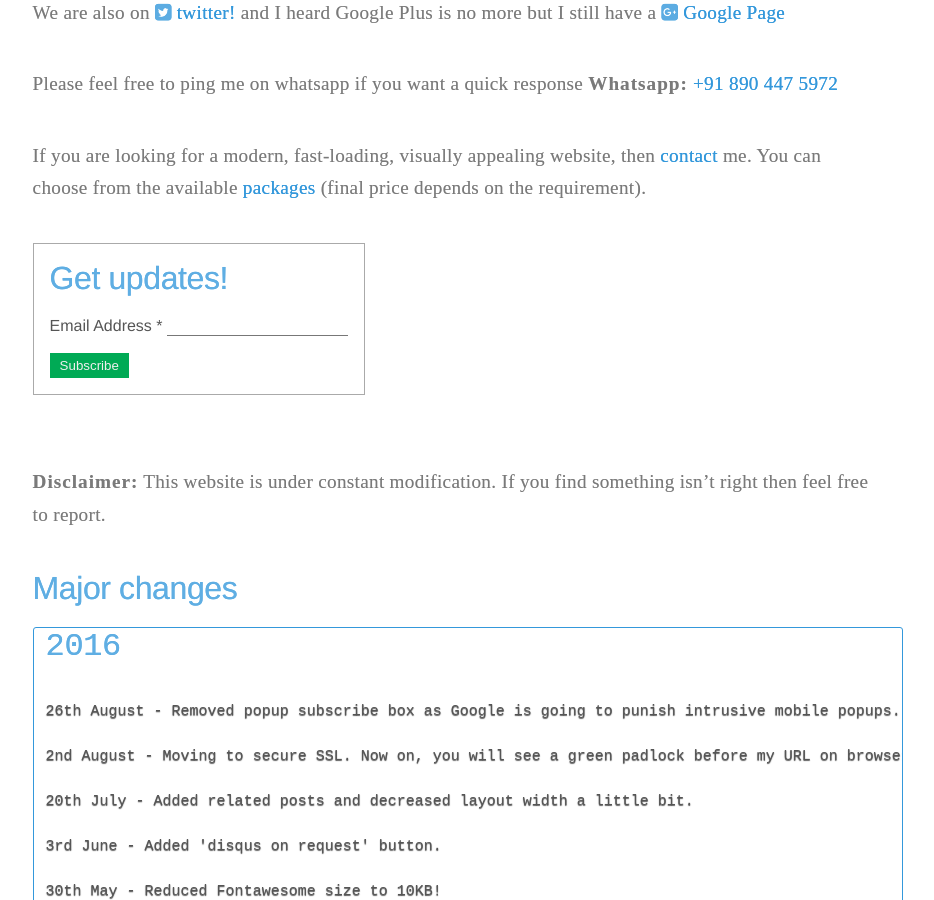
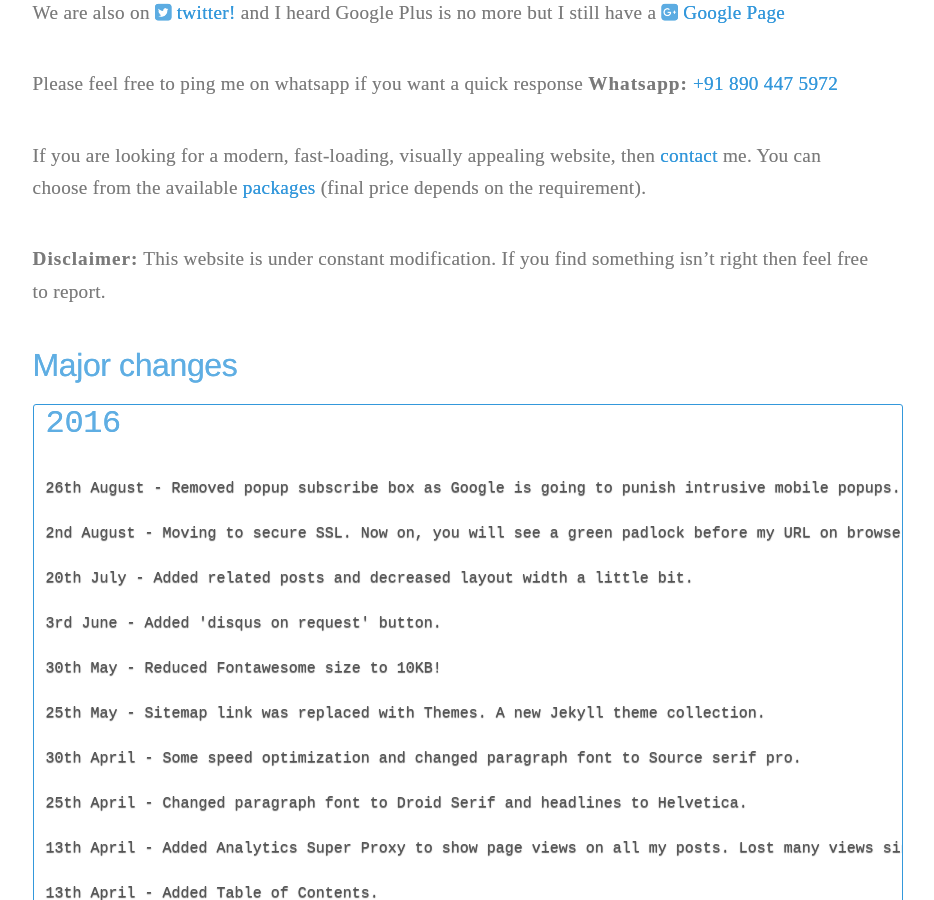
Before and after one commit to virtualous/blog-v3, a Jekyll site: the page built from _pages/about.md, in a window 1280 px wide and 900 px high, scrolled down 1749 px. Shown: the whole window, without its empty margins (185-1119 px from the left). Built offline with Jekyll 4.4.1, drawn with Linux system fonts in a browser that asks for light colours.

Commit message:
no message

```diff
--- a/_pages/about.md
+++ b/_pages/about.md
@@ -120,29 +120,6 @@
 
 If you are looking for a modern, fast-loading, visually appealing website, then [contact](http://price.webjeda.com/#contact) me. You can choose from the available [packages](http://price.webjeda.com/) (final price depends on the requirement).
 
-
-<div id="mc_embed_signup">
-<form action="//webjeda.us10.list-manage.com/subscribe/post?u=210acce5db69d3d4a04b0e25d&amp;id=bee17ce703" method="post" id="mc-embedded-subscribe-form" name="mc-embedded-subscribe-form" class="validate" target="_blank" novalidate>
-    <div id="mc_embed_signup_scroll">
-    <h2>Get updates!</h2>
-<div class="indicates-required"><span class="asterisk">*</span> indicates required</div>
-<div class="mc-field-group">
-    <label for="mce-EMAIL">Email Address  <span class="asterisk">*</span>
-</label>
-    <input type="email" value="" name="EMAIL" class="required email" id="mce-EMAIL">
-</div>
-    <div id="mce-responses" class="clear">
-        <div class="response" id="mce-error-response" style="display:none"></div>
-        <div class="response" id="mce-success-response" style="display:none"></div>
-    </div>
-    <div style="position: absolute; left: -5000px;" aria-hidden="true"><input type="text" name="b_210acce5db69d3d4a04b0e25d_bee17ce703" tabindex="-1" value=""></div>
-    <div class="clear"><input type="submit" value="Subscribe" name="subscribe" id="mc-embedded-subscribe" class="button"></div>
-    </div>
-</form>
-</div>
-<script type='text/javascript' src='/js/mc-validate.js'></script><script type='text/javascript'>(function($) {window.fnames = new Array(); window.ftypes = new Array();fnames[0]='EMAIL';ftypes[0]='email';}(jQuery));var $mcj = jQuery.noConflict(true);</script>
-<br />
-
 **Disclaimer:** This website is under constant modification. If you find something isn't right then feel free to report.
 
 ## Major changes
```
Also changed, not shown: img/JNPO3NqYHEj.png (added).
